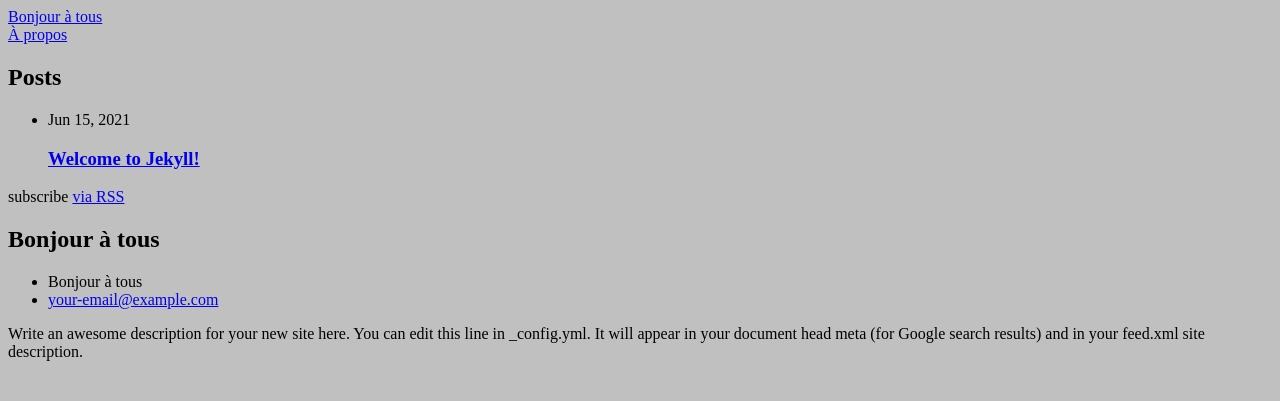
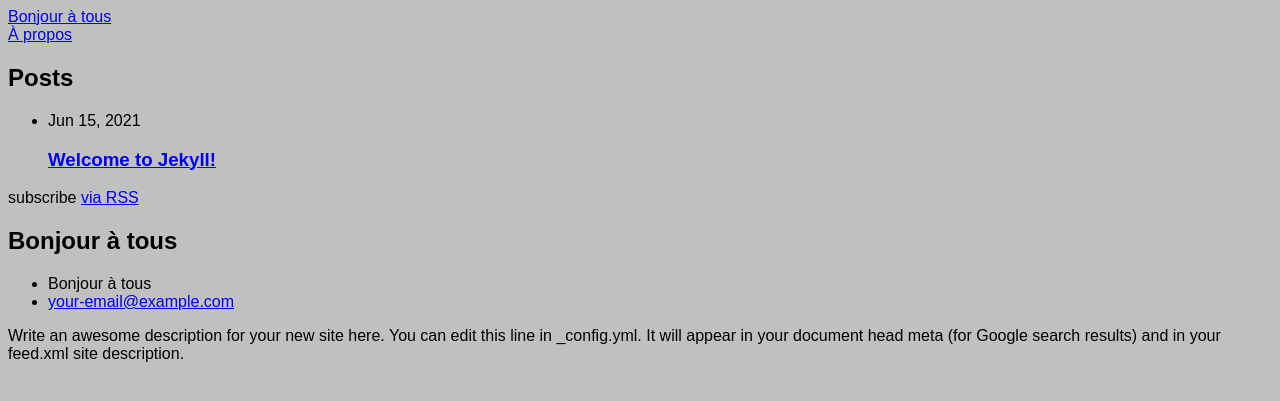
Before and after one commit to Corentin69008/Corentin69008.github.io, a Jekyll site: the page built from index.markdown, in a window 1280 px wide. Shown: the top 401 px of the page. Built offline with Jekyll 4.4.1, drawn with Linux system fonts in a browser that asks for light colours.

Commit message:
mise a jour

```diff
--- a/assets/main.css
+++ b/assets/main.css
@@ -6,5 +6,5 @@ html{
 }
 
 body {
-  font-family:"American Typewriter", serif ;
+  font-family: fantasy;
 }
```
